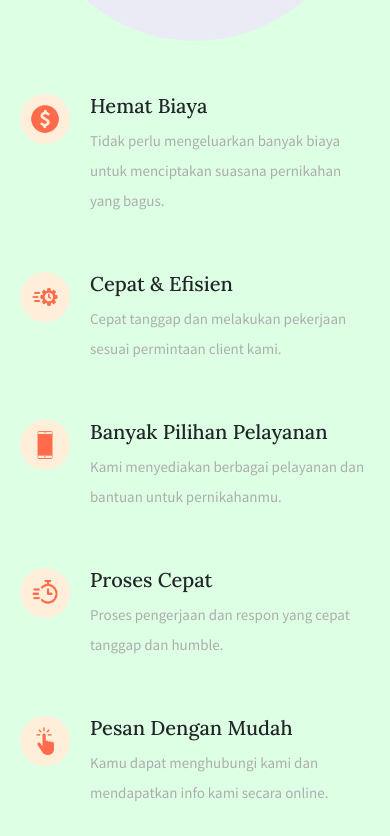
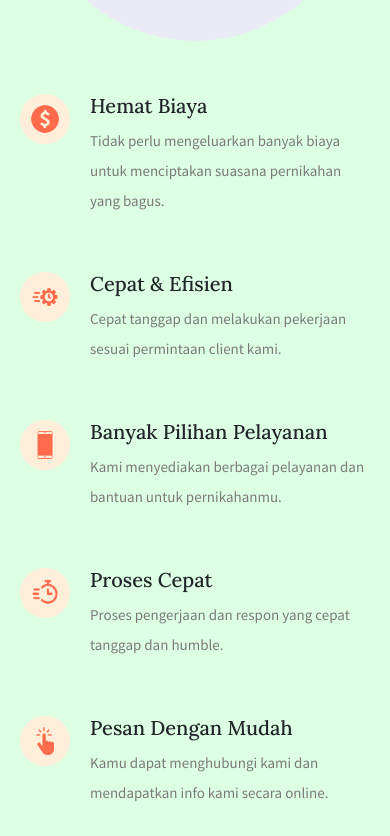
Before and after one commit to khoirulhudaa/abramrasa, a plain HTML site: page index.html in a window 390 px wide. Shown: the part 988-1824 px from the top of the page. Drawn offline with Linux system fonts and the light colour scheme.

Commit message:
Update responsive.css

```diff
--- a/styles/responsive.css
+++ b/styles/responsive.css
@@ -322,10 +322,10 @@
         margin-right: 20px;
     }
 
-    .card-undangan p {
+     .card-undangan p {
         line-height: 2em;
         width: 100%;
-        color: rgba(172, 173, 174, 1);
+        color: rgb(122, 122, 122);
         font-size: 15px;
     }
 
```
